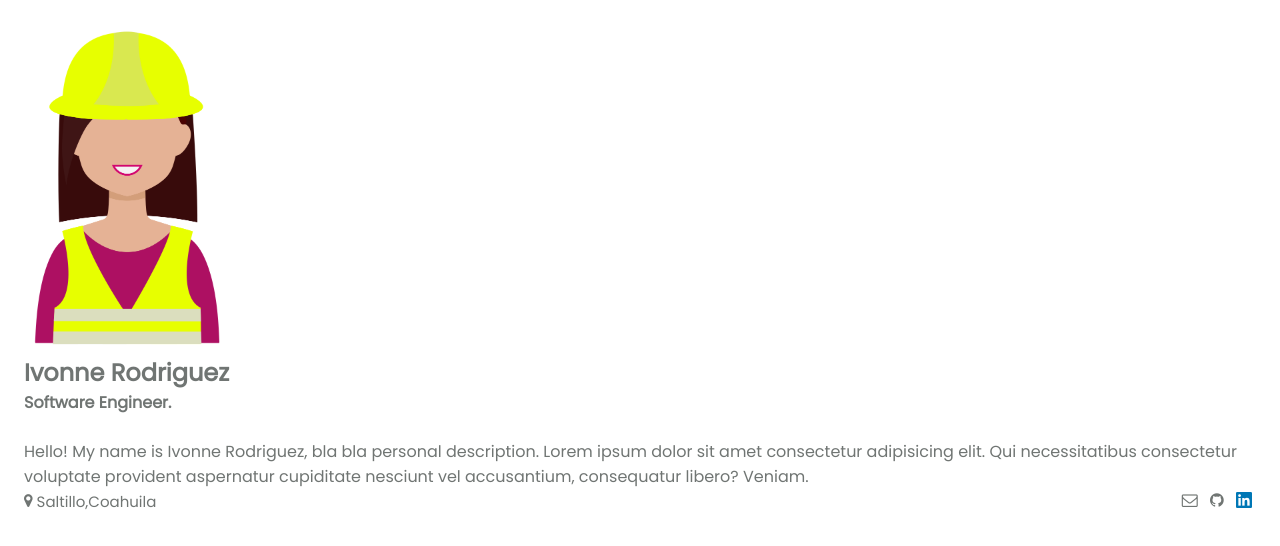
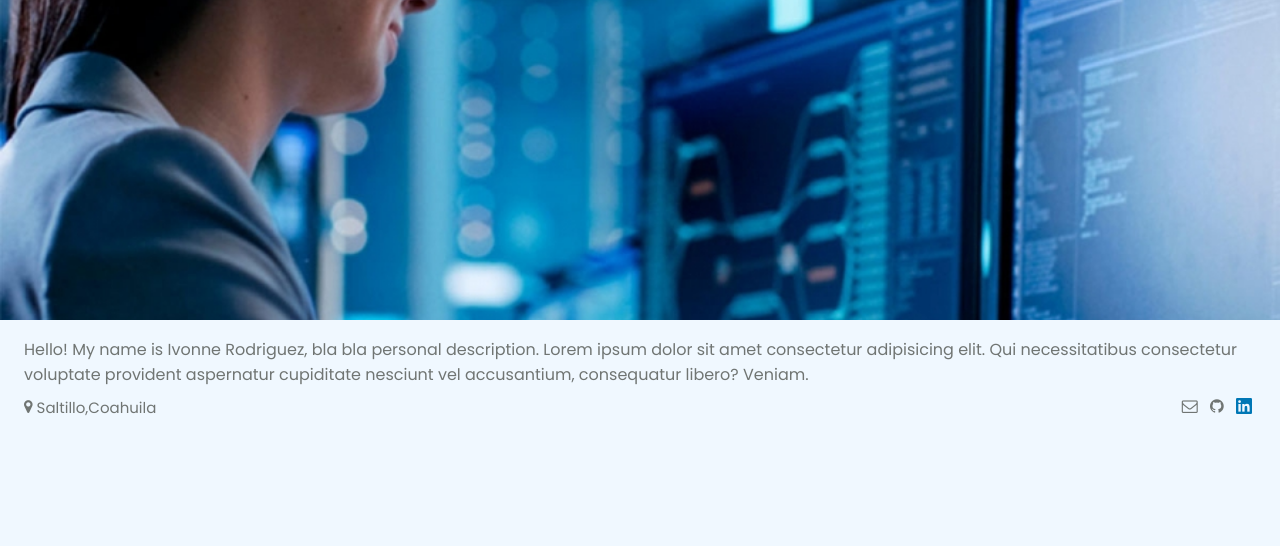
Before and after one commit to IvonneRddz/IvonneRddz.github.io, a plain HTML site: page src/index.html in a window 1280 px wide. Drawn offline with nearby package versions, Linux system fonts and the light colour scheme; files whose address does not match are found by name; a web font is replaced by a local one.

Commit message:
Add style in CSS and modify image

```diff
--- a/src/css/card.css
+++ b/src/css/card.css
@@ -1,7 +1,15 @@
 .ir_Card{
-  background-color: white;
+  background-color: aliceblue;
   padding: 24px;
+  position: relative; /*para poder poner la imag, son los limites de donde se pondra poner la imagen de portada*/
+  /*overflow: hidden; /*es para poner scrollbar*/
+  padding: 248px 24px 24px;
 }
+
+.ir_Card-overview{
+margin-bottom: 8px;
+}
+
 
 .ir_Card-overview-general{
   margin-bottom: 24px;
@@ -10,6 +18,7 @@
 .ir_Card-overview-general-name{
   font-size: 24px;
   display: block;
+  margin-bottom: 5px;
 }
 
 
@@ -18,6 +27,10 @@ font-size: 24px;
 display: block;
 }
 
+.ir_Card-overview-general a{
+  color: rgb(78, 243, 216);
+  }
+
 .ir_Card-overview-contact-location span{
   font-size: 12px;
 }
@@ -25,3 +38,17 @@ display: block;
 .ir_Card-overview-contact-location{
   display: inline-block;
 }
+
+.ir_Card::before{
+content: '';
+background-color: rgba(0,0,0,1);
+  background-image: url('../images/logo2.jpg');
+  background-repeat: no-repeat;
+  background-position: center;
+  background-size: cover;
+  position: absolute; /*para poner la foto en una posicion absoluta dentro del area relativa*/
+  top: 0; /*posicion inicial de la img*/
+  left: 0;
+  right: 0;
+  height: 320px; /* es donde ajustamos el tamaño de la img*/
+}
--- a/src/css/global.css
+++ b/src/css/global.css
@@ -1,4 +1,5 @@
 body {
+  background-color: aliceblue;
   color: #707573;
   font-family: 'Poppins', sans-serif;
   line-height: normal;
--- a/src/index.html
+++ b/src/index.html
@@ -21,9 +21,12 @@
 <body>
   <h1 class="ir_u-onRead">Welcome to my website</h1>
 
+  <!--Aqui es donde crea el content de la image en CSS-->
   <!--Div general-->
   <div class="ir_Card">
-    <img src="./images/logo1.png" width="200" lang="200" alt="" />
+
+   <!--Imagen
+    <div class="ir_Card-image"></div> -->
 
     <!--primer seccion-->
     <section class="ir_Card-overview">
@@ -31,15 +34,15 @@
 
       <div class="ir_Card-overview-general">
         <strong class="ir_Card-overview-general-name">Ivonne Rodriguez</strong>
-        <strong class="ir_Card-overview-job">Software Engineer.</strong>
+        <strong class="ir_Card-overview-job">Software Development Engineer in Test at </strong>
+        <a class="ir_Card-overview-job" href="#"><strong>Hexaware</strong></a>
       </div>
 
       <p> Hello! My name is Ivonne Rodriguez, bla bla personal description.
         Lorem ipsum dolor sit amet consectetur adipisicing elit. Qui necessitatibus consectetur
         voluptate provident aspernatur cupiditate nesciunt vel
         accusantium, consequatur libero? Veniam.
-
-        <p>
+      <p>
     </section>
 
     <!--2B titulo oculto para el index del browser-->
```
Also changed, not shown: src/images/logo2.jpg (added).
